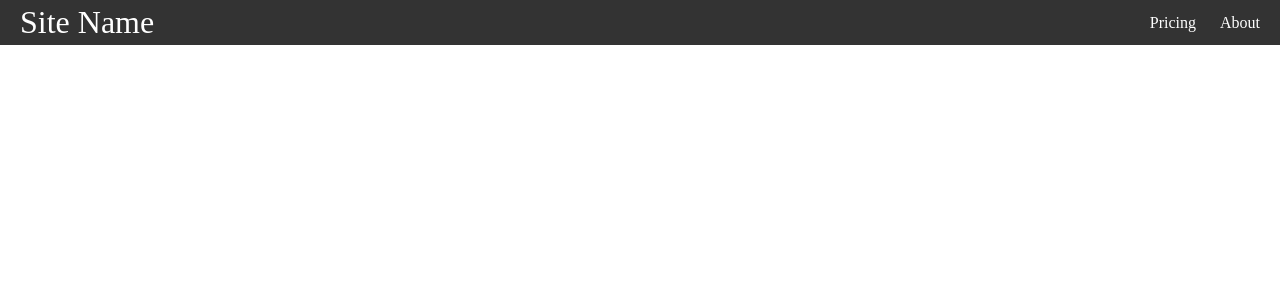
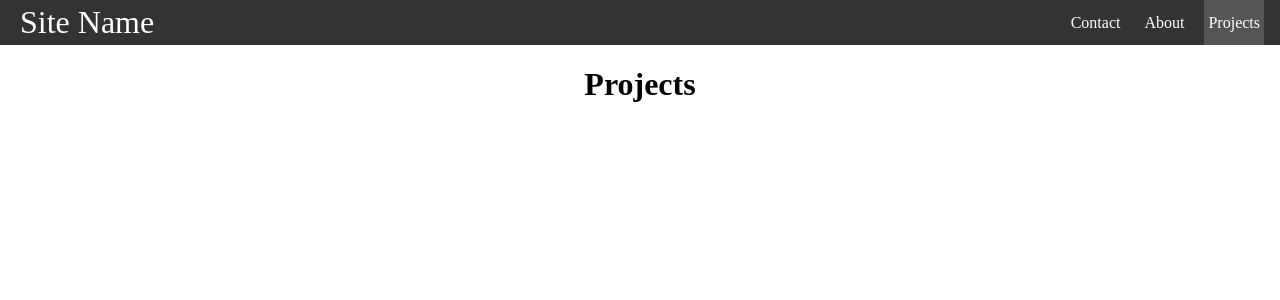
Before and after one commit to edrod1/MERN-stack-portfolio, a React (Create React App) app in the folder edgar-codes-client/: page /projects in a window 1280 px wide. Shown: the top 300 px of the page. Built offline with nearby package versions, Linux system fonts and the light colour scheme.

Commit message:
Added Project page

```diff
--- a/edgar-codes-client/src/App.jsx
+++ b/edgar-codes-client/src/App.jsx
@@ -4,7 +4,9 @@
 import About from "./components/pages/About";
 import Contact from "./components/pages/Contact";
 import Home from "./components/pages/Home";
+import Projects from "./components/pages/Projects";
 import { Route, Routes } from "react-router-dom";
+
 
 function App() {
   return (
@@ -13,8 +15,9 @@
       <div className="container">
         <Routes>
           <Route path="/" element={<Home />} />
+          <Route path="/projects" element={<Projects />} />
+          <Route path="/about" element={<About />} />
           <Route path="/contact" element={<Contact />} />
-          <Route path="/about" element={<About />} />
         </Routes>
       </div>
     </>
--- a/edgar-codes-client/src/components/Footer.jsx
+++ b/edgar-codes-client/src/components/Footer.jsx
@@ -3,7 +3,9 @@
 const Footer = () => {
     const currentYear = new Date().getFullYear()
     return (
-        <div>Copyright {currentYear}</div>
+        <div>
+            <h1>Copyright {currentYear}</h1>
+        </div>
     )
 }
 
--- a/edgar-codes-client/src/components/Navbar.jsx
+++ b/edgar-codes-client/src/components/Navbar.jsx
@@ -8,8 +8,9 @@
                 to="/" className="site-title">Site Name
             </Link>
             <ul>
-                <CustomLink to="/contact">Pricing</CustomLink>
+                <CustomLink to="/contact">Contact</CustomLink>
                 <CustomLink to="/about">About</CustomLink>
+                <CustomLink to="/projects">Projects</CustomLink>
             </ul>
 
         </nav>
--- /dev/null
+++ b/edgar-codes-client/src/components/pages/Projects.jsx
@@ -0,0 +1,11 @@
+import React from 'react'
+
+const Projects = () => {
+    return (
+        <h1>
+            Projects
+        </h1>
+    )
+}
+
+export default Projects
```
